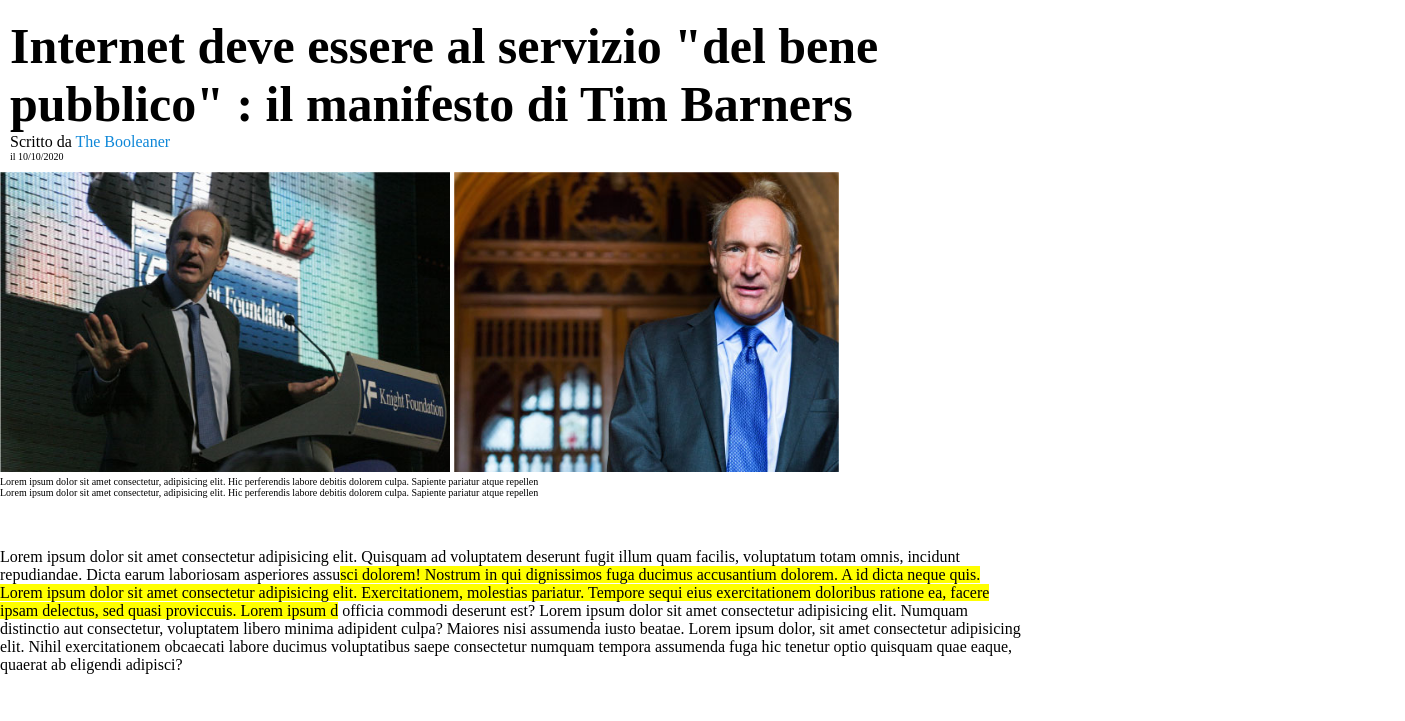
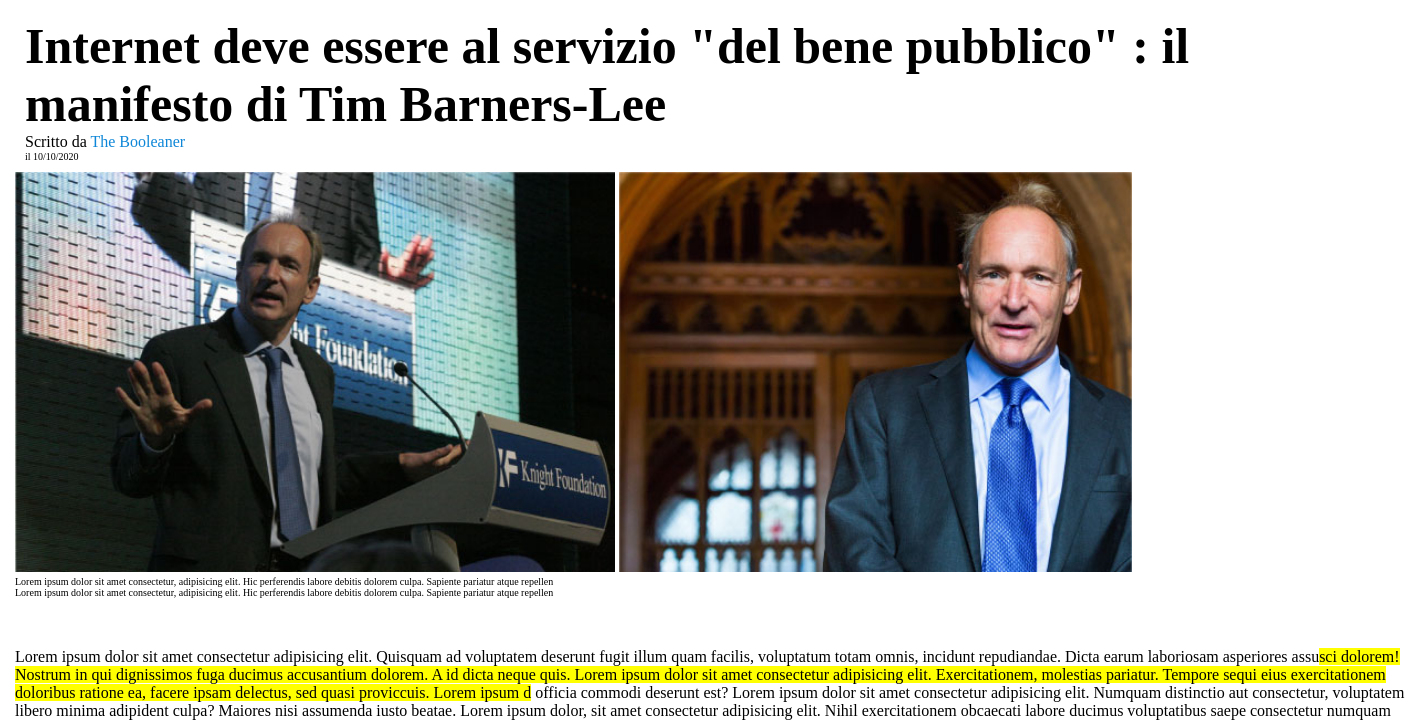
Before and after one commit to lumilio/html-css-booleaner, a plain HTML site: page index.html in a window 1280 px wide. Shown: the part 173-894 px from the top of the page, 1405 px wide, since content can reach past the window. Drawn offline with Linux system fonts and the light colour scheme.

Commit message:
pulizia , tutto in 2 div

```diff
--- a/css/cascading-style-sheets.css
+++ b/css/cascading-style-sheets.css
@@ -1,48 +1,26 @@
 
 .centratura{
     margin: 1px black;
-    width: 1024px;
+    width: 1390px;
     height: auto;
     position: relative;
-
+    margin-left: 15px;
 }
-
-
-
-
-
-
-
-
-
 
 *{
     margin: 0;
     padding: 0;
     box-sizing: border-box;
-/* ‚ */
 }
 
 main , footer , {
     padding: 10px;
     position: absolute;
-
 }
 
 h1{
     font-size: 50px;
 }
-
-
-
-
-
-
-
-
-
-
-
 
 .banner{
     width: 100%;
@@ -50,7 +28,7 @@ h1{
     margin-bottom: 10px;
     background-image: url(../img/pattern.png);
     background-color: cornflowerblue;
-    background-origin: content-box;
+/*     background-origin: content-box; */
     position: relative;
 }
 
@@ -63,7 +41,6 @@ h1{
     position: absolute;
 }
 
-
 .title{
     padding: 10px;
     margin-right: 100px;
@@ -73,18 +50,9 @@ h1{
     font-size: x-small;
 }
 
-
-
-
-
-
-
-
-
-
 #pic1 , #pic2 {
     width: auto;
-    height: 300px;
+    height: 400px;
 }
 
 #list{
@@ -94,10 +62,6 @@ h1{
 section{
     margin-bottom: 50px;
 }
-
-
-
-
 
 table{
     border-collapse: collapse;
@@ -119,24 +83,6 @@ th{
 tr:nth-child(odd) {
     background-color: #93e0e5 ;
 }
-
-
-
-
-
-
-
-
-
-
-
-
-
-
-
-
-
-
 
 #box1 , #box2 {
     width: 300px;
--- a/index.html
+++ b/index.html
@@ -10,21 +10,21 @@
 
 <body>
 
+  <div class="banner">
+    <img id='logo' src="img/logo.svg" alt="logo" srcset="">
+  </div>
 
   <div class="centratura">
+
     <header>
-        <div class="banner">
-              <img id='logo' src="img/logo.svg" alt="logo" srcset="">
-        </div>
         <div class="title">
-          <h1>Internet deve essere al servizio "del bene pubblico" :  il manifesto di Tim Barners</h1>
+          <h1>Internet deve essere al servizio "del bene pubblico" :  il manifesto di Tim Barners-Lee</h1>
 
           <nav>Scritto da <span style="color:rgb(14, 135, 216)"> The Booleaner</span></nav>
           <nav class="data">il 10/10/2020</nav>
 
         </div>
     </header>
-
 
     <main>
 
@@ -48,7 +48,6 @@
       </section>
 
       <section id="table">
-
         <table>
             <thead>
               <tr>
@@ -62,23 +61,19 @@
                 <td>Lorem ipsum</td>
                 <td>Lorem ipsum</td>
                 <td>Lorem ipsum dolor sit, amet consectetur adipisicing elit. Commodi, quos, dignissimos cupiditate voluptates voluptate quo alias nisi, laudantium repellendus nulla quas! Sit eligendi mollitia cupiditate veniam consequatur adipisci accusamus voluptatum?</td>
-
               </tr>
               <tr>
                 <td>Lorem ipsum dolor</td>
                 <td>Lorem ipsum dolor</td>
                 <td>Lorem ipsum dolor sit amet consectetur adipisicing elit. Maxime, earum a? Atque reprehenderit blanditiis maxime reiciendis qui aperiam aliquam natus quisquam numquam nostrum distinctio, ipsum voluptates harum odio repellendus praesentium?</td>
-
               </tr>
               <tr>
                 <td>Lorem ipsum dolor</td>
                 <td>Lorem ipsum dolor</td>
                 <td>Lorem ipsum, dolor sit amet consectetur adipisicing elit. Omnis nulla natus optio ab maiores, consequuntur aut reprehenderit magni ea suscipit nihil? Dolor dolores sunt nostrum adipisci ipsam nesciunt ea dolore?</td>
-
               </tr>
             </tbody>
           </table>
-
       </section>
 
       <section>
@@ -87,8 +82,8 @@
 
     </main>
 
+    <footer>
 
-    <footer id="fine">
       <p>Potrebbero interessarti</p>
 
       <div id="box1">
@@ -98,14 +93,10 @@
       <div id="box2">
           <b>Lorem ipsum dolor</b>
       </div>
+
     </footer>
+
   </div>
-
-
-
-
-
-
 
 </body>
 </html>
```
